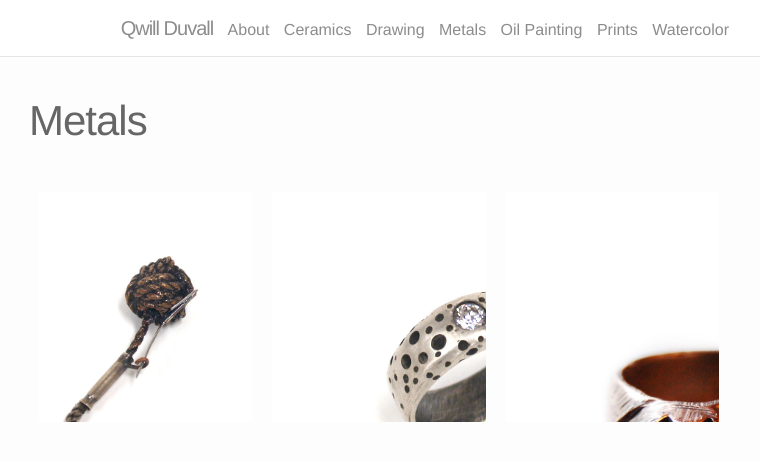
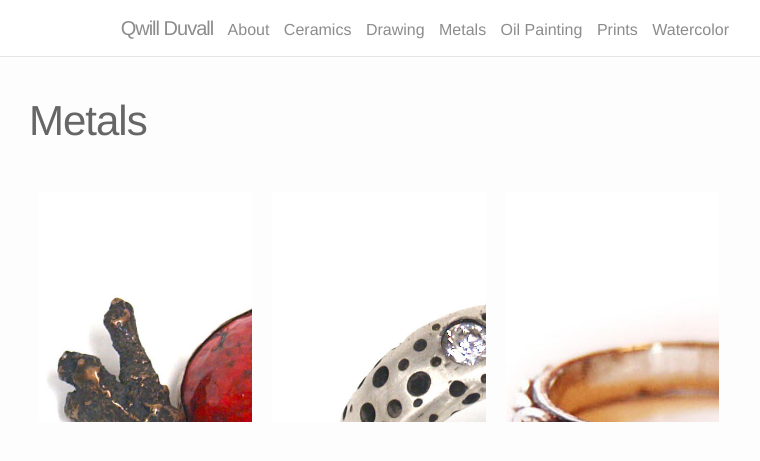
Before and after one commit to qwilanikan/qwilanikan.github.io, a Jekyll site: the page built from metals.md, in a window 1280 px wide. Shown: the top 461 px of the page, without its empty margins (261-1021 px from the left). Built offline with Jekyll 4.4.1, drawn with Linux system fonts in a browser that asks for light colours; nearby versions of some CDN libraries.

Commit message:
changed preview images for metals

```diff
--- a/_metals/broach.markdown
+++ b/_metals/broach.markdown
@@ -3,7 +3,7 @@ layout: post
 title: Broach
 description: Lost wax cast and fabricated bronze, enamel and seine twine
 year: 2014
-img: /img/metals/broach.jpg
+img: /img/metals/preview_broach.jpg
 image:
     - src: /img/metals/broach.jpg
 ---
--- a/_metals/final_frontier.markdown
+++ b/_metals/final_frontier.markdown
@@ -3,7 +3,7 @@ layout: post
 title: Final Frontier
 description: Lost wax cast silver
 year: 2014
-img: /img/metals/final_frontier_ring.jpg
+img: /img/metals/preview_final_frontier_ring.jpg
 image:
     - src: /img/metals/final_frontier_pendant.jpg
     - src: /img/metals/final_frontier_ring.jpg
--- a/_metals/ring_and_cuff_series.markdown
+++ b/_metals/ring_and_cuff_series.markdown
@@ -3,7 +3,7 @@ layout: post
 title: Rings and Ear Cuffs
 description: Lost wax cast silver and bronze
 year: 2017
-img: /img/metals/statement_ring.jpg
+img: /img/metals/preview_small_braid_ring copy.jpg
 image:
     - src: /omg/metals/band_with_triangles.jpg
     - src: /img/metals/bronze_bumpy_ring.jpg
```
Also changed, not shown: img/metals/preview_broach.jpg (added), img/metals/preview_final_frontier_ring.jpg (added), img/metals/preview_small_braid_ring copy.jpg (added).
